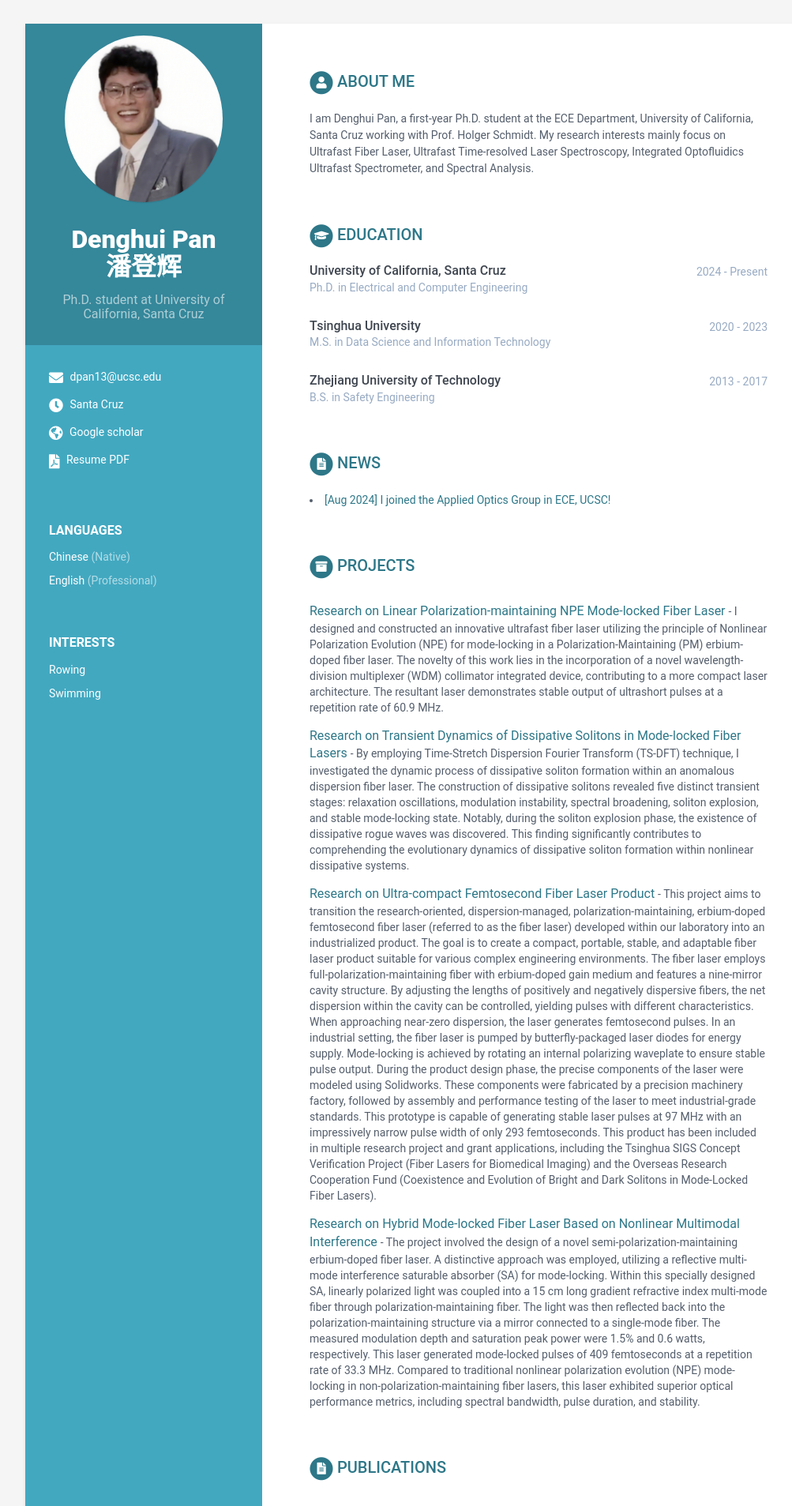
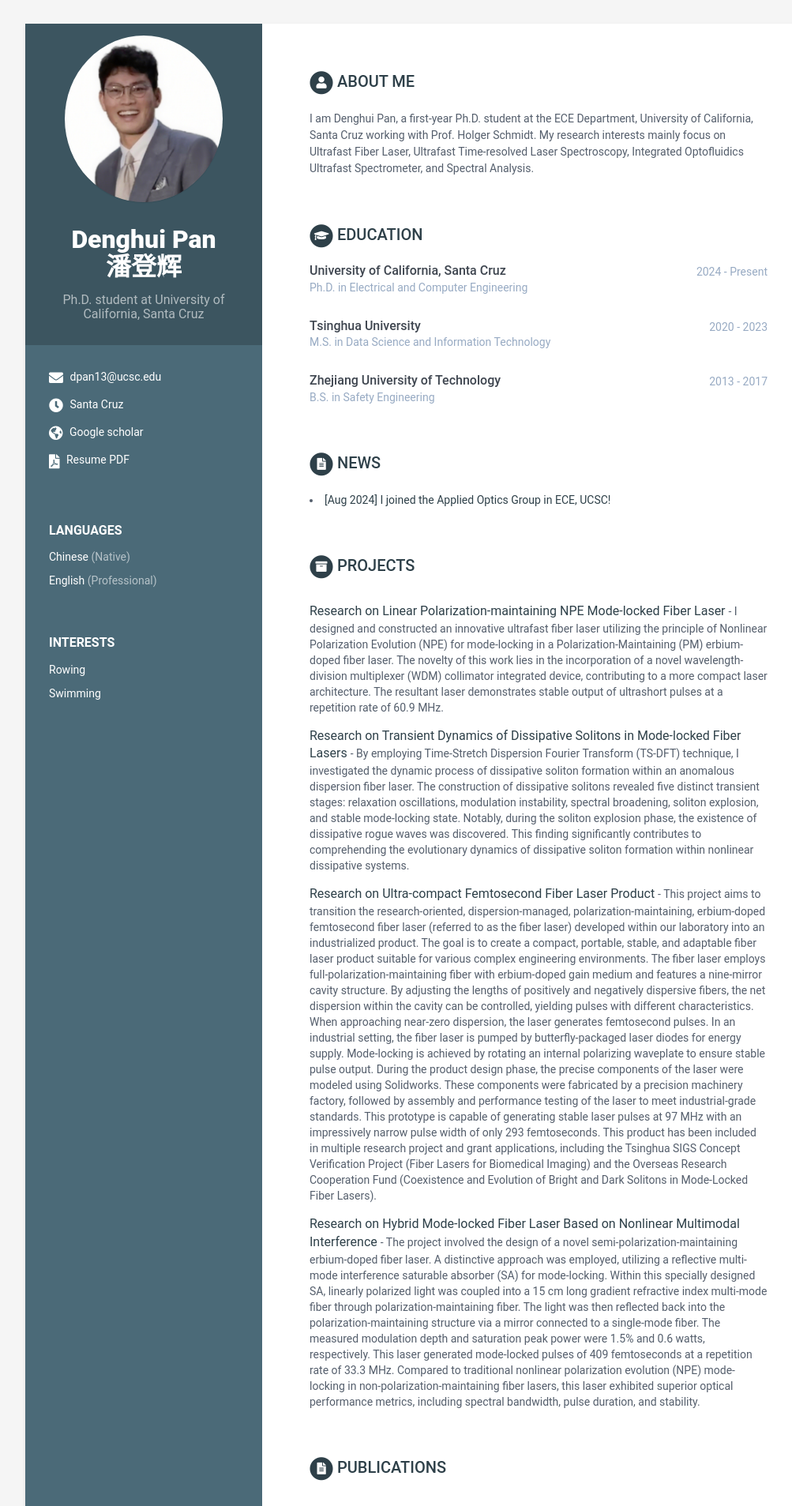
Before and after one commit to denghuipan/denghuipan.github.io, a Jekyll site: the page built from index.html, in a window 1280 px wide. Shown: the top 1907 px of the page at 79% size, without its empty margins (108-1111 px from the left). Built offline with Jekyll 4.4.1, drawn with Linux system fonts in a browser that asks for light colours.

Commit message:
Update _config.yml

```diff
--- a/_config.yml
+++ b/_config.yml
@@ -10,7 +10,7 @@ url: 'http://denghuipan@github.io'
 
 description: Denghui Pan
 # Style will be applied only after restarting the build or serve. Just choose one of the options.
-theme_skin: blue # blue turquoise green berry orange ceramic
+theme_skin: ceramic # blue turquoise green berry orange ceramic
 chrome_mobile_color: #use hex colors (ex:#1976d2) or leave empty if you don't want a color for chrome mobile searchbar
 
 # Tracker
```
